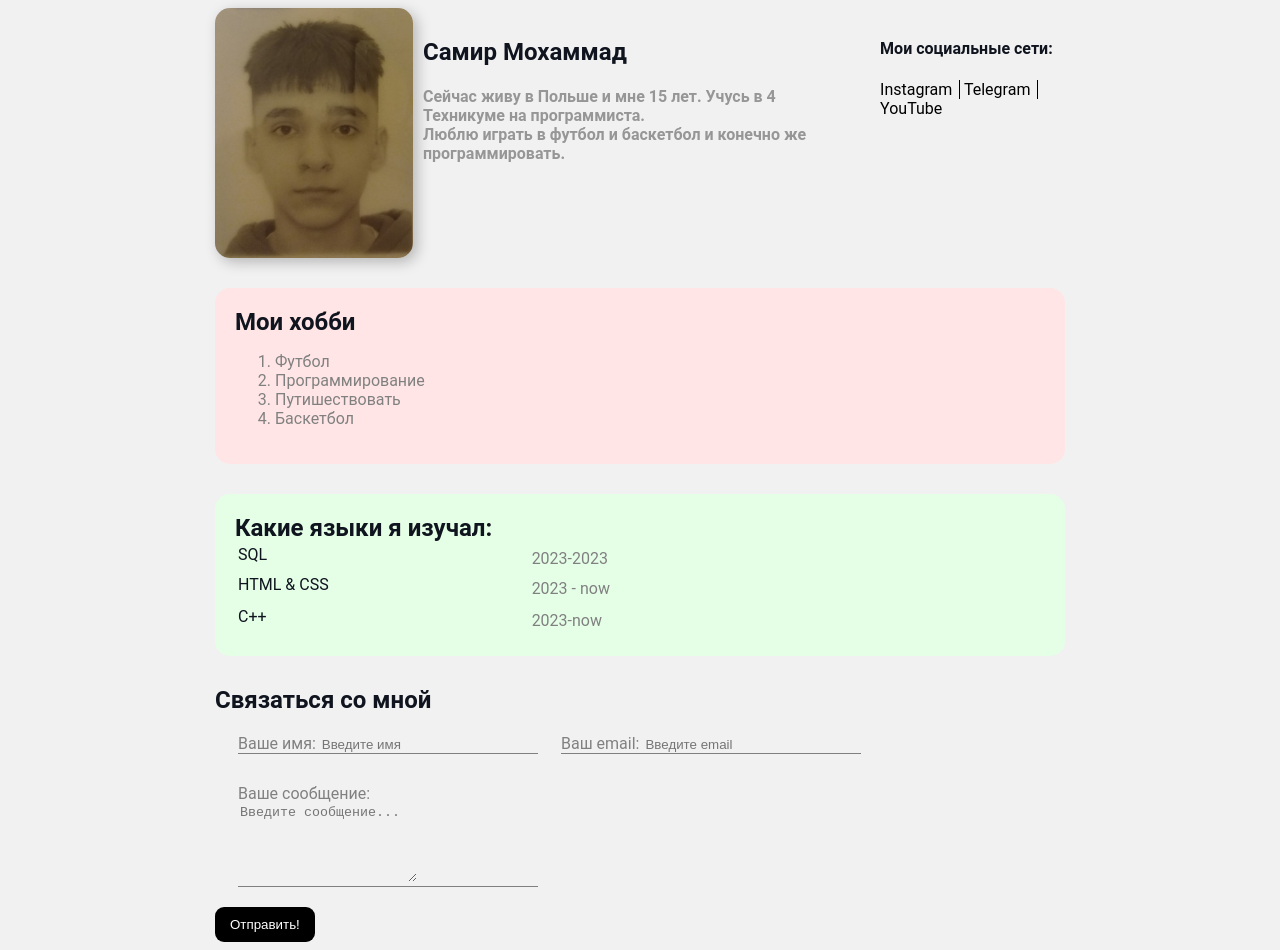
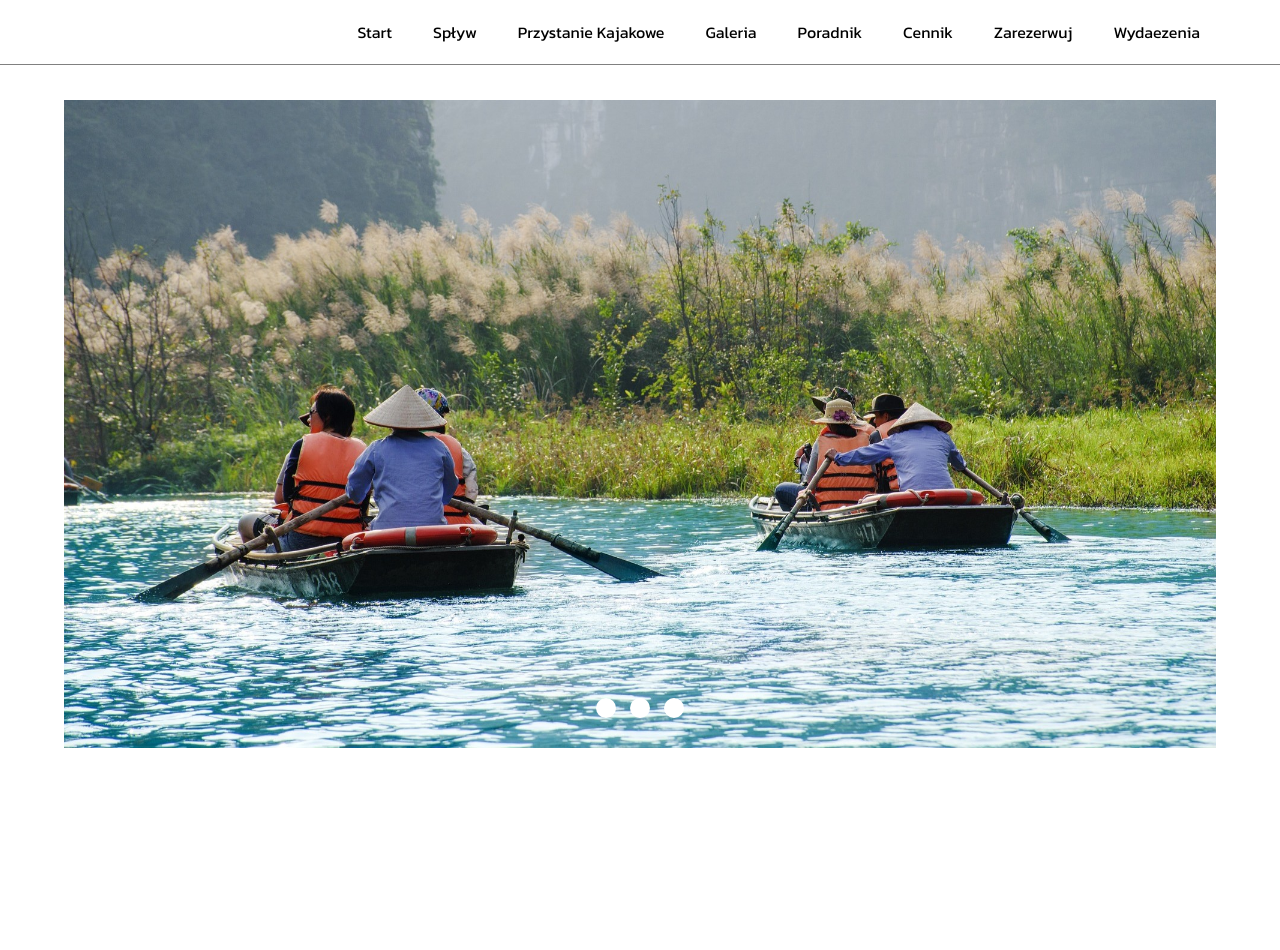
Before and after one commit to kingestmen/resume, a plain HTML site: page index.html in a window 1280 px wide. After the commit the page ends 800 px from the top, so only its background shows below. Drawn offline with Linux system fonts and the light colour scheme.

Commit message:
Add files via upload

```diff
--- a/index.html
+++ b/index.html
@@ -1,88 +1,43 @@
 <!DOCTYPE html>
-<html lang="ru">
-    <head>
-        <meta charset="UTF-8">
-        <meta name="viewport" content="width=device-width, initial-scale=1.0">
-        <meta name="discription" content="Резюме Мохаммада Самира">
-        <meta name="keywords" content="Резюме, Самир, Мохаммад">
-        <meta http-equiv="creation-data" content="15.10.2023">
-        <meta name="author" content="Samir Mokhammad">
-        <meta name="generator" content="Vs">
-        <meta name="copyright" content="(c)2023Samir">
-        <meta name="robots" content="all">
-        <link rel="icon" type="image/x-icon" href="1431598_76841211.jpg">
-        <link href="style.css" rel="stylesheet">
-        <title>Моё Резюме</title>
-    </head>
+<html lang="en">
+<head>
+    <meta charset="UTF-8">
+    <meta name="viewport" content="width=device-width, initial-scale=1.0">
+    <link rel="stylesheet" href="style.css">
+    <link rel="preconnect" href="https://fonts.googleapis.com">
+    <link rel="preconnect" href="https://fonts.gstatic.com" crossorigin>
+    <link href="https://fonts.googleapis.com/css2?family=Kanit&display=swap" rel="stylesheet">
+    <title>Document</title>
+</head>
 <body>
-    <div class="container">
-        <header>
-            <img class="my_photo" src="IMG_20230909_201428.jpg" alt="Моё фото">
-            <div class="info">
-                 <h2>Самир Мохаммад</h2>
-                <h4>Сейчас живу в Польше и мне 15 лет. Учусь в 4 Техникуме на программиста. <br> Люблю играть в футбол и баскетбол и конечно же программировать.</h4>
+    <div id="container">
+        <header id="head">
+            <a href="#" class="head-block">Start</a>
+            <a href="#" class="head-block">Spływ</a>
+            <a href="#" class="head-block">Przystanie Kajakowe</a>
+            <a href="#" class="head-block">Galeria</a>
+            <a href="#" class="head-block">Poradnik</a>
+            <a href="#" class="head-block">Cennik</a>
+            <a href="#" class="head-block">Zarezerwuj</a>
+            <a href="#" class="head-block block8">Wydaezenia</a>
+        </header>
+        <div id="slideShow">
+            <div class="slide fade">
+                <img src="boy-7439489_1920.jpg" alt="">
             </div>
-            <div class="links">
-                <h4>Мои социальные сети:</h4>
-                <a href="#">Instagram</a>
-                <a href="#">Telegram</a>
-                <a href="#" style="border: none;">YouTube</a>
+            <div class="slide fade">
+                <img src="woman-1836601_1920.jpg" alt="">
             </div>
-        </header>
-        <div class="main">
-            <div class="hobby">
-                <h2>Мои хобби</h2>
-                <ol>
-                    <li>Футбол</li>
-                    <li>Программирование</li>
-                    <li>Путишествовать</li>
-                    <li>Баскетбол</li>
-                </ol>
+            <div class="slide fade">
+                <img src="lake-4364335_1920.jpg" alt="">
             </div>
-            <div class="experience">
-                <h2>Какие языки я изучал:</h2>
-                <table>
-                    <tr>
-                        <td>SQL</td>
-                        <td>2023-2023</td>
-                    </tr>
-                    <tr>
-                        <td>HTML & CSS</td>
-                        <td>2023 - now</td>
-                    </tr>
-                    <tr>
-                    <tr>
-                        <td>C++</td>
-                        <td>2023-now</td>
-                    </tr>
-                </table>
+            <div style="text-align:center">
+                <span class="dot" onclick="currentSlide(1)"></span>
+                <span class="dot" onclick="currentSlide(2)"></span>
+                <span class="dot" onclick="currentSlide(3)"></span>
             </div>
         </div>
-        <div class="contact">
-            <form action="/" class="form">
-                <h2>Связаться со мной</h2>
-
-                <div class="form-row">
-
-                <div class="form-group">
-                    <label for="name">Ваше имя:</label>
-                    <input type="text" id="name" placeholder="Введите имя">
-                </div>
-
-                <div class="form-group">
-                    <label for="email">Ваш email:</label>
-                    <input type="email" id="email" placeholder="Введите email">
-                </div>
-                </div>
-
-                <div class="form-group">
-                <label for="message">Ваше сообщение:</label>
-                <textarea id="message" cols="20" rows="5" placeholder="Введите сообщение..."></textarea>
-                </div>
-
-                <input class="btn" type="submit" value="Отправить!">
-            </form>
-        </div>
     </div>
+    <script src="js.js"></script>
 </body>
 </html>
--- /dev/null
+++ b/js.js
@@ -0,0 +1,33 @@
+const slide = document.querySelectorAll('.slide img');
+let slideIndex = 1;
+let intervalId = null;
+document.addEventListener("DOMContentLoaded", initializeSlides);
+function initializeSlides(){
+    if(slide.length > 0){
+        slide[slideIndex].classList.add('displaySlide');
+        intervalId = setInterval(nextSlide, 3000);
+    }
+}
+function nextSlide(){
+    slideIndex++;
+    showSlide(slideIndex);
+}
+function showSlide(index){
+    if(index >= slide.length){
+        slideIndex = 0;
+    }
+    else if(index < 0){
+        slideIndex = slide.length - 1;
+    }
+
+    slide.forEach(slide =>{
+        slide.classList.remove('displaySlide');
+    })
+    slide[slideIndex].classList.add('displaySlide');
+}
+
+
+function currentSlide(n) {
+    clearInterval(intervalId);
+    showSlide(slideIndex = n);
+}
--- a/style.css
+++ b/style.css
@@ -1,110 +1,93 @@
 body{
-    font-family: 'Roboto', sans-serif;
-    font-size: 16px;
-    font-weight: normal;
-    background: #f1f1f1;
-    color: #0f141e;
-}
-header{
-    margin-bottom: 30px;
-    display: flex;
-}
-@media (max-width:650px){
-    header{
-        display: block;
-    }
-}
-.my_photo{
-    width: 200px;
-    height: 250px;
-    border-radius: 15px;
-    box-shadow: 4px 4px 14px rgba(0, 0, 0, .25);
-}
-.container{
-    max-width: 850px;
-    height: auto;
-    margin: auto;
-}
-.info{
-    margin: 10px;
-}
-.info h4{
-    color: grey;
-    opacity: 0.8;;
-    margin-bottom: 10px;
-}
-.links{
-    margin: 10px;
-}
-.links a{
-    text-decoration: none;
-    color: black;
-    padding-right: 7px;
-    border-right: 1px solid black
-}
-.links a:hover{
-    color: blue;
-    text-decoration: underline;
-}
-.hobby h2{
-    padding-bottom: 0px;
-    padding-top: 0px;
+    background-color: rgb(255, 255, 255);
+    box-sizing: border-box;
     margin: 0px;
 }
-.hobby{
-    background: #ffe5e5;
-    border-radius: 15px;
-    padding: 20px;
-    margin-bottom: 30px;
+.kanit-regular {
+    font-family: "Kanit", sans-serif;
+    font-weight: 400;
+    font-style: normal;
 }
-.hobby li{
-    color: grey;
+img.displaySlide{
+    display: block !important;
 }
-.experience{
-    background: #e5ffe7;
-    border-radius: 15px;
-    padding: 20px;
-    margin-bottom: 30px;
+#container{
+    width: 100%;
 }
-.experience h2{
-    padding-bottom: 0px;
-    padding-top: 0px;
-    margin: 0px;
+#slideShow{
+    overflow: hidden;
+    margin: auto;
+    width: 90%;
 }
-.experience td:nth-child(odd){
-    padding-bottom: 8px;
-    padding-right: 200px;
+.slide img{
+    margin-top: 35px;
+    display: none;
+    width: 100%;
 }
-.experience td:nth-child(even){
-    color: grey;
+.dot{
+    position: relative;
+    top: -50px;
+    display: inline-block;
+    cursor: pointer;
+    width: 20px;
+    height: 20px;
+    border-radius: 50%;
+    background-color: rgb(255, 255, 255);
+    transition: background-color 0.4s ease;
+    margin: 0 5px;
 }
-#email{
-    border-style: none;
-    background-color: #f1f1f1;
+.dot:hover, .active{
+    background-color: #7c7c7c;
 }
-#name{
-    border-style: none;
-    background-color: #f1f1f1;
+#head{
+    width: 100%;
+    text-align: right;
+    display: flex;
+    justify-content: right;
+    border-bottom: 1px solid grey;
+    background-color: white;
+    position: sticky;
+    top: 0px;
 }
-#message{
-    border-style: none;
-    background-color: #f1f1f1;
+.head-block{
+    font-family: "Kanit", sans-serif;
+    font-weight: 400;
+    font-style: normal;
+    padding: 20px 20px;
+    text-decoration: none;
+    color: rgb(0, 0, 0);
+    position: relative;
+    margin-left: 1px;
 }
-.form-group{
-    border-bottom: 1px solid grey;
-    width: 300px;
-    margin-left: 23px;
-    margin-bottom: 20px;
-    color: grey;
+
+.block8{
+    margin-right: 60px;
 }
-.form-row{
-    display: flex;
-    margin-bottom: 10px;
+.head-block::before{
+    content: '';
+    position: absolute;
+    background-color: rgb(0, 64, 255);
+    height: 0px;
+    width: 100%;
+    position: absolute;
+    bottom: 0;
+    left: 0;
+    transition: all 150ms ease;
 }
-.btn{
-    background-color: black;
-    color: white;
-    border-style: none;
-    border-radius: 9px;
-    padding: 10px 15px;
+.head-block::after{
+    content: '';
+    position: absolute;
+    background-color: rgba(0, 64, 255, 0.4);
+    height: 0px;
+    width: 100%;
+    position: absolute;
+    bottom: 0;
+    left: 0;
+    transition: all 150ms ease;
 }
+.head-block:hover::before{
+    height: 6px;
+}
+.head-block:hover::after{
+    height: 100%;
+}
```
Also changed, not shown: boy-7439489_1920.jpg (added), lake-4364335_1920.jpg (added), logo.png (added), woman-1836601_1920.jpg (added).
